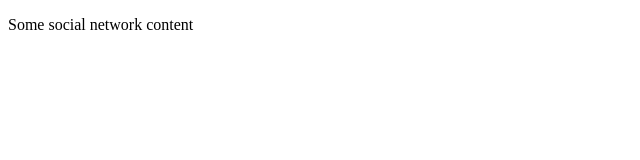
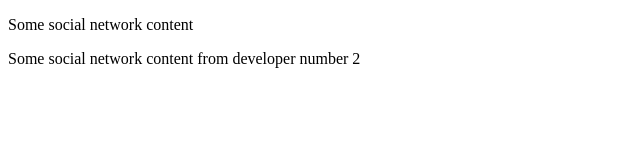
Before and after one commit to infoSkillwill/social-network, a plain HTML site: page index.html in a window 1280 px wide. Shown: the whole page, without its empty margins (0-640 px from the left). Drawn offline with Linux system fonts and the light colour scheme.

Commit message:
Update index.html

```diff
--- a/index.html
+++ b/index.html
@@ -5,5 +5,6 @@
     </head>
     <body>
         <p> Some social network content </p>
+        <p> Some social network content from developer number 2 </p>
     </body>
 </html>
```
